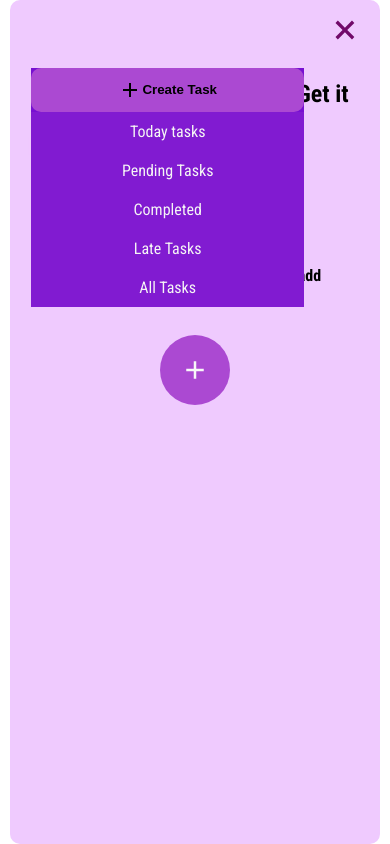
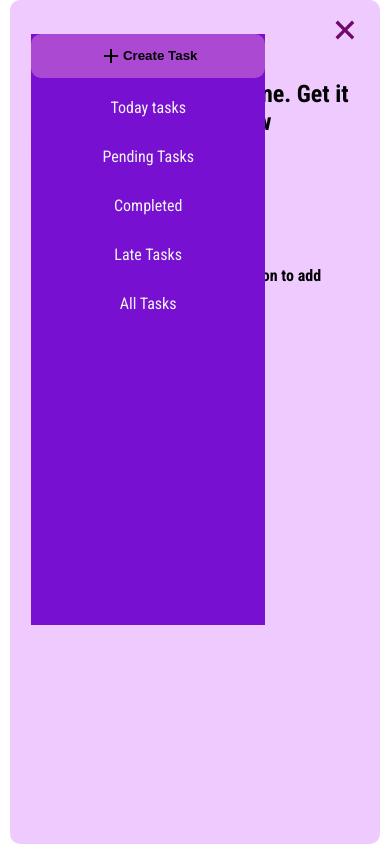
Before and after one commit to Ericawanja/Jenkins-DockerHub-Automation, a plain HTML site: page index.html in a window 390 px wide. Both pictures are taken after a click on the element 195 px from the left and 27 px from the top of the page. Drawn offline with Linux system fonts and the light colour scheme.

Commit message:
wrapper width

```diff
--- a/index.css
+++ b/index.css
@@ -9,7 +9,7 @@ Roboto Slab 300 300
 }
 
 .wrapper {
-  width: 80%;
+  width: 60%;
   min-height: 100vh;
   background: rgb(239, 202, 254);
   display: grid;
@@ -23,6 +23,7 @@ Roboto Slab 300 300
   flex-direction: column;
   gap: 10px;
   padding: 10px;
+
 }
 .create_task{
   background: #ab49d2;
@@ -181,14 +182,20 @@ padding: 0 10px;
 .open{
   display: block;
   position: fixed;
-  top: 8%;
+  top: 4%;
   left: 8%;
-  width: 70%;
+  width: 60%;
   background-color:rgb(119, 16, 209);
+
 }
 .open .menu{
   border-radius: 0;
   color: whitesmoke;
+  margin: 10px 0;
+  background: transparent;
+}
+.open .menu:hover{
+  background-color: #ca80e8;
 }
 .centerImage{
   display: flex;
@@ -204,7 +211,7 @@ padding: 0 10px;
 
 
 
-@media  screen and (max-width:750px) {
+@media  screen and (max-width:950px) {
 
   .wrapper{
     width: 95%;
@@ -225,7 +232,7 @@ padding: 0 10px;
       }
 
 }
-@media  screen and (max-width:450px) {
+@media  screen and (max-width:750px) {
 
   .wrapper{
     grid-template-columns: 100%;
@@ -255,5 +262,7 @@ padding: 0 10px;
   .addIcon{
     display: inline-block;
   }
-
+  .open{
+    height: 70%;
+  }
 }
```
